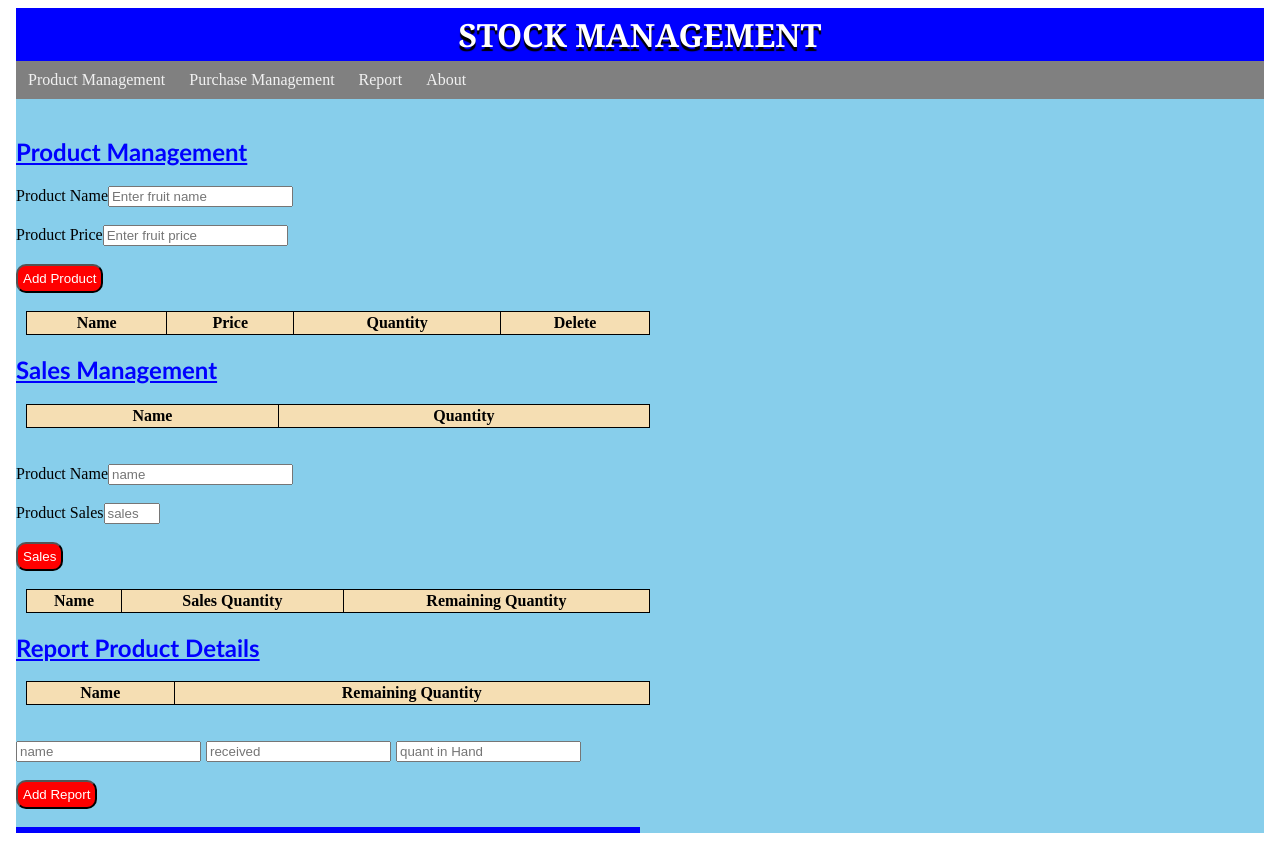
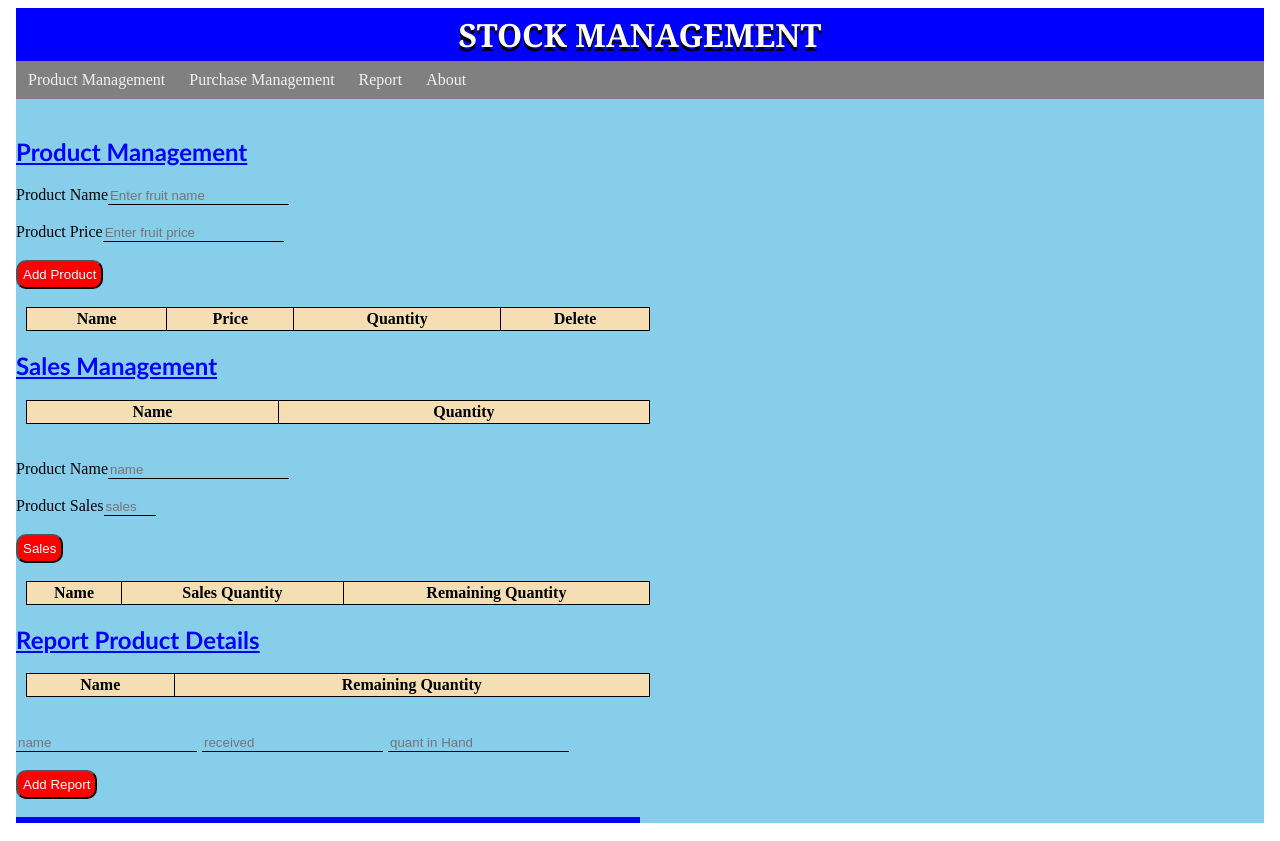
Before and after one commit to Mohammed0812/Stock-Management-Angular, an Angular app: page / in a window 1280 px wide. Built offline with nearby package versions, Linux system fonts and the light colour scheme.

Commit message:
Update app.component.css

```diff
--- a/src/app/app.component.css
+++ b/src/app/app.component.css
@@ -54,6 +54,11 @@ h2 {
 }
 input {
     margin-right: 5px;
+    border: none;
+    outline: none;
+    border-bottom: 1px solid black;
+    background-color: skyblue;
+    color: white;
 }
 table,th,td {
     border: 1px solid black;
```
